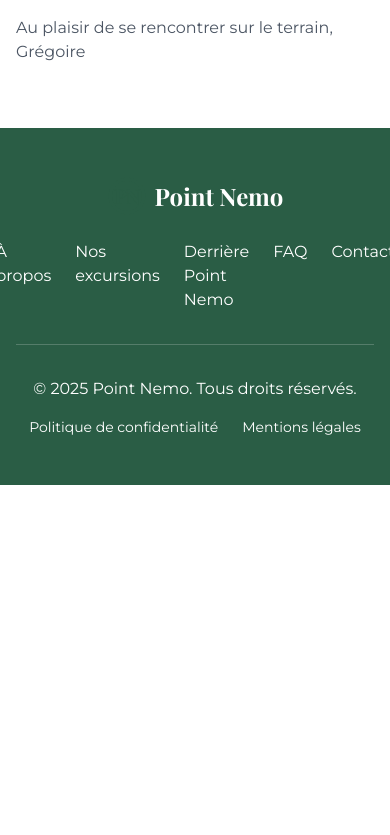
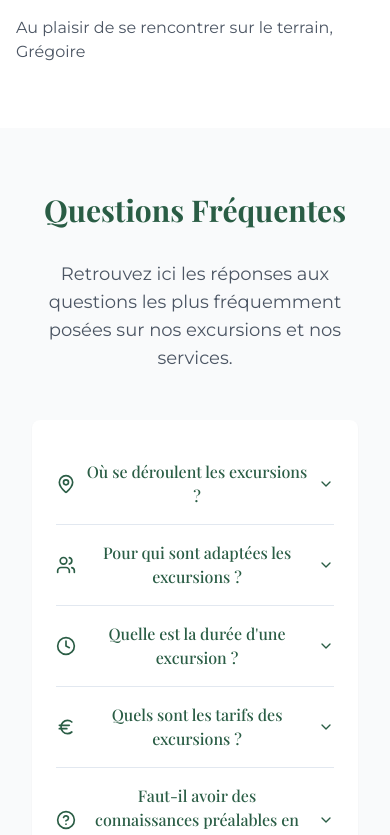
Before and after one commit to PointNemoBe/point-nemo-website, a React (Vite) app: page / in a window 390 px wide. Shown: the part 6080-6915 px from the top of the page. Before the commit the page ends 6565 px from the top, so only its background shows below. Built offline with nearby package versions, Linux system fonts and the light colour scheme.

Commit message:
feat: Add FAQ section to landing page
Integrate the FAQ section into the landing page, placing it after the "Qui suis-je" section.

```diff
--- a/src/pages/Index.tsx
+++ b/src/pages/Index.tsx
@@ -5,8 +5,7 @@ import AboutSection from "@/components/AboutSection";
 import AboutMeSection from "@/components/AboutMeSection";
 import ExcursionsSection from "@/components/ExcursionsSection";
 import Footer from "@/components/Footer";
-import { Contact } from "lucide-react";
-import ContactSection from "@/components/ContactSection";
+import { ExcursionFAQ } from "@/components/excursions/ExcursionFAQ";
 
 const Index = () => {
   return (
@@ -16,6 +15,18 @@ const Index = () => {
       <AboutSection />
       <ExcursionsSection />
       <AboutMeSection />
+
+      {/* Section FAQ intégrée */}
+      <section id="faq" className="section-container bg-gray-50">
+        <div className="max-w-7xl mx-auto px-4 sm:px-6">
+          <h2 className="section-title mb-8 text-center">Questions Fréquentes</h2>
+          <p className="text-lg text-gray-600 text-center max-w-3xl mx-auto mb-12">
+            Retrouvez ici les réponses aux questions les plus fréquemment posées sur nos excursions et nos services.
+          </p>
+          <ExcursionFAQ />
+        </div>
+      </section>
+
       {/* <ContactSection /> */}
       <Footer />
     </div>
```
